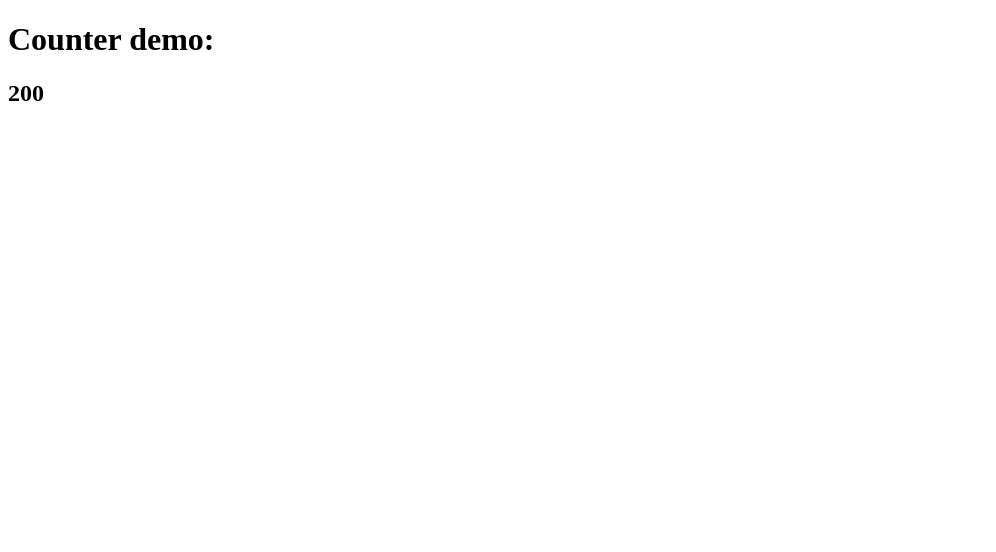
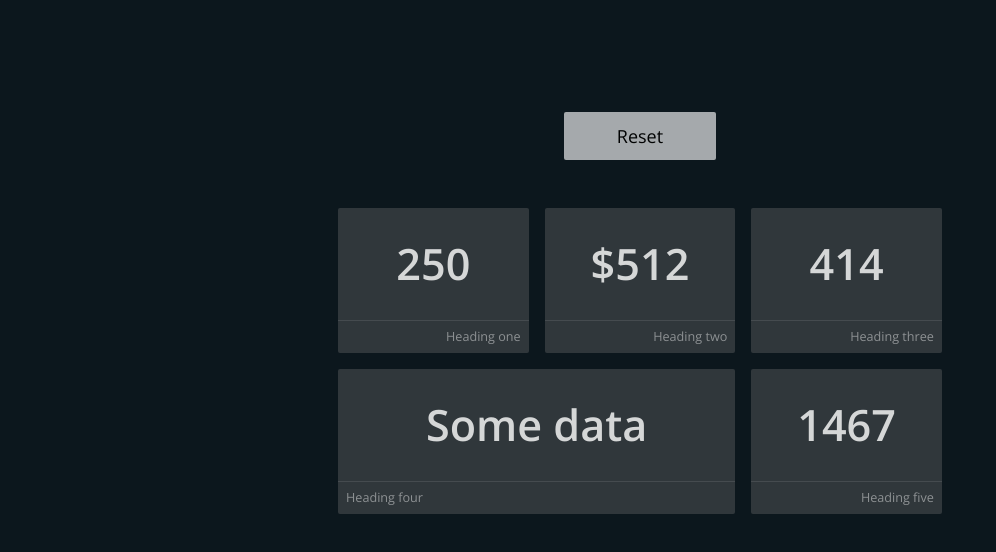
Before and after one commit to aervin/step-counter, a website: page demo.html in a window 1280 px wide. Shown: the whole page, without its empty margins (0-996 px from the left). Drawn offline with nearby package versions, Linux system fonts and the light colour scheme.

Commit message:
latest demo animations

```diff
--- /dev/null
+++ b/animatr.js
@@ -0,0 +1,72 @@
+const Animatr = function(config, callback) {
+  let self = this;
+
+  self.getAnimations = function() {
+    let animationsArray = [];
+    if (self.config.animations && self.config.animations.length >= 1) {
+      animationsArray = self.config.animations;
+    }
+    return animationsArray;
+  };
+
+  self.init = function() {
+    for (let i = 0; i < self.target.length; i++) {
+      setTimeout(
+        function() {
+          for (let j = 0; j < self.animations.length; j++) {
+            try {
+              self.setProperty(i, self.animations[j]);
+            } catch (error) {
+              throw Error(error);
+            }
+          }
+        },
+        self.config.chainDelay * i
+      );
+    }
+    if (self.callback) {
+      self.callback();
+    }
+  };
+
+  self.setProperty = function(targetIndex, a) {
+    const key = Object.keys(a)[0];
+    self.target[targetIndex].style[key] = a[key];
+  };
+
+  self.validateCallback = function() {
+    if (callback && typeof callback === "function") {
+      return callback;
+    } else {
+      return null;
+    }
+  };
+
+  self.validateConfig = function() {
+    if (config && config.target) {
+      return config;
+    }
+    throw Error(
+      "Invalid configuration passed to Animatr instance. Is the 'target' property set?"
+    );
+  };
+
+  self.validateTarget = function() {
+    if (!self.config.target || typeof self.config.target !== "string") {
+      throw Error("The 'target' property must be a string.");
+    } else {
+      const targets = document.querySelectorAll(self.config.target);
+      switch (targets.length) {
+        case 0:
+          throw Error("No target element found.");
+        default:
+          return targets;
+      }
+    }
+  };
+
+  self.config = self.validateConfig();
+  self.target = self.validateTarget();
+  self.callback = self.validateCallback();
+  self.animations = self.getAnimations();
+};
--- /dev/null
+++ b/demo.css
@@ -0,0 +1,81 @@
+@media (min-width: 0px) {
+    * {
+        box-sizing: border-box;
+        margin: 0;
+        padding: 0;
+    }
+    html {
+        font-family: 'Open Sans', sans-serif;
+        font-size: 67.5%;
+        height: 100%;
+    }
+    body {
+        background: rgb(12, 23, 29);
+        height: 100%;
+        padding: 112px 48px 0;
+    }
+    button {
+        background: rgba(255, 255, 255, .7);
+        border: none;
+        border-radius: 2px;
+        cursor: pointer;
+        display: block;
+        font-family: 'Open Sans', sans-serif;
+        font-size: 18px;
+        margin: 0 auto 48px;
+        opacity: .9;
+        padding: 12px;
+        width: 152px;
+    }
+
+    button:hover {
+        opacity: 1;
+    }
+
+    button:active {
+        opacity: .5;
+    }
+
+    .card {
+        border-radius: 2px;
+        display: flex;
+        flex-direction: column;
+        margin: 48px 8px 16px;
+        opacity: 0;
+        overflow: hidden;
+        transition: all .25s cubic-bezier(0.52, 0.38, 0.38, 1.54);
+        width: calc(33.33% - 16px);
+    }
+    .card-2 {
+        margin: 0 8px 16px;
+        width: calc(66.66% - 16px);
+    }
+
+    h2 {
+        background: rgb(48, 55, 59);
+        color: rgba(255, 255, 255, .8);
+        font-size: 4rem;
+        font-weight: 700;
+        line-height: 112px;
+        text-align: center;
+    }
+    h3 {
+        background: rgb(48, 55, 59);
+        border-top: 1px solid rgba(255, 255, 255, .1);
+        color: rgba(255, 255, 255, .45);
+        font-weight: 400;
+        line-height: 32px;
+        overflow: hidden;
+        padding: 0 8px;
+        text-align: right;
+        text-overflow: ellipsis;
+        white-space: nowrap;
+        width: 100%;
+    }
+    .__wrapper {
+        display: flex;
+        flex-wrap: wrap;
+        margin: 0 auto;
+        max-width: 620px;
+    }
+}
--- a/demo.html
+++ b/demo.html
@@ -1,27 +1,104 @@
 <!DOCTYPE html>
 
 <head>
-
+    <link href="https://fonts.googleapis.com/css?family=Open+Sans:300,400,600" rel="stylesheet">
+    <link href="./demo.css" rel="stylesheet">
 </head>
 
 <body>
+    <button onclick="window.initAnimation()">Reset</button>
+    <div class="__wrapper">
+        <div class="card" id="CARD">
+            <h2 id="TARGET">0</h2>
+            <h3>Heading one</h3>
+        </div>
+        <div class="card" id="CARD">
+            <h2 id="TARGET2">$000</h2>
+            <h3>Heading two</h3>
+        </div>
+        <div class="card" id="CARD">
+            <h2 id="TARGET3">0</h2>
+            <h3>Heading three</h3>
+        </div>
 
-        <h1>Counter demo:</h1>
-        <h2 id="TARGET">0</h2>
+        <div class="card card-2" id="CARD">
+            <h2>Some data</h2>
+            <h3 style="text-align: left;">Heading four</h3>
+        </div>
+
+        <div class="card" id="CARD">
+            <h2 id="TARGET5">0</h2>
+            <h3>Heading five</h3>
+        </div>
+    </div>
 
     <script src="./lib/index.js"></script>
+    <script src="./animatr.js"></script>
     <script>
-            window.addEventListener("load", function() {
+        window.addEventListener("load", function () {
+            const init = function () {
+                let cards = document.querySelectorAll('#CARD');
+                for (let card of cards) {
+                    card.style.margin = '48px 8px 16px';
+                    card.style.opacity = '0';
+                }
+
+                setTimeout(function () {
                     const config = {
                         startingValue: 0,
-                    endingValue: 200,
+                        endingValue: 250,
                         selector: '#TARGET',
-                    delay: 1000
+                        delay: 0
+                    };
+                    const config2 = {
+                        startingValue: 150,
+                        endingValue: 512,
+                        selector: '#TARGET2',
+                        delay: 200,
+                        dollar: true
+                    };
+                    const config3 = {
+                        startingValue: 0,
+                        endingValue: 414,
+                        selector: '#TARGET3',
+                        delay: 400
+                    };
+                    const config5 = {
+                        startingValue: 0,
+                        endingValue: 1467,
+                        selector: '#TARGET5',
+                        delay: 0
+                    };
+
+                    const counter = new Counter(config, function () { });
+                    const counter2 = new Counter(config2, function () { });
+                    const counter3 = new Counter(config3, function () { });
+                    const counter5 = new Counter(config5, function () { });
+
+                    counter.init();
+                    counter2.init();
+                    counter3.init();
+                    counter5.init();
+
+                    const aConfig = {
+                        target: '#CARD',
+                        animations: [
+                            {
+                                opacity: '1'
+                            },
+                            {
+                                margin: '0 8px 16px'
                             }
-                const counter = new Counter(config, function() {
-                    console.log('Counter finished!');
-                });
-                counter.init();
+                        ],
+                        chainDelay: 100
+                    };
+                    const card = new Animatr(aConfig);
+                    card.init();
+                }, 450);
+            }
+
+            init();
+            window.initAnimation = init;
         });
     </script>
 </body>
--- a/lib/index.js
+++ b/lib/index.js
@@ -1,7 +1,6 @@
-'use strict';
+"use strict";
 
 var Counter = function Counter(config, callback) {
-
   var self = this;
 
   self.config = config;
@@ -13,13 +12,14 @@ var Counter = function Counter(config, callback) {
      * if so.
      */
   self.fireCallback = function () {
-        if (self.callback && typeof self.callback === 'function') {
+    if (self.callback && typeof self.callback === "function") {
       self.callback();
     }
   };
 
   /**
-     * Final checks and initialization.
+    * Final checks and initialization. This
+    * method starts the counter.
     */
   self.init = function () {
     setTimeout(function () {
@@ -45,18 +45,18 @@ var Counter = function Counter(config, callback) {
      * exactly one element.
      */
   self.validateTarget = function () {
-        if (self.config.selector && typeof self.config.selector === 'string') {
+    if (self.config.selector && typeof self.config.selector === "string") {
       var elementList = document.querySelectorAll(self.config.selector);
       switch (elementList.length) {
         case 1:
           return elementList[0];
         case 0:
-                    throw Error('Zero DOM elements found for selector \'' + self.config.selector + '\'.');
+          throw Error("Zero DOM elements found for selector '" + self.config.selector + "'.");
         default:
-                    throw Error('A Counter cannot have more than one target element.');
+          throw Error("A Counter cannot have more than one target element.");
       }
     }
-        throw Error('Invalid \'selector\' configuration.');
+    throw Error("Invalid 'selector' configuration.");
   };
 
   /**
@@ -67,12 +67,12 @@ var Counter = function Counter(config, callback) {
     var diff = self.config.endingValue - self.value;
     if (diff >= 1) {
       self.value++;
-            self.target.innerHTML = self.value;
+      self.target.innerHTML = self.config.dollar ? '$' + self.value.toString() : self.value;
       return;
     }
     if (diff > 0) {
       self.value += diff;
-            self.target.innerHTML = self.value;
+      self.target.innerHTML = self.config.dollar ? '$' + self.value.toString() : self.value;
       return;
     }
     window.clearInterval(self.intervalId);
```
Also changed, not shown: src/index.js (+30 -20 lines). Lines whose indentation alone changed are shown as unchanged.
